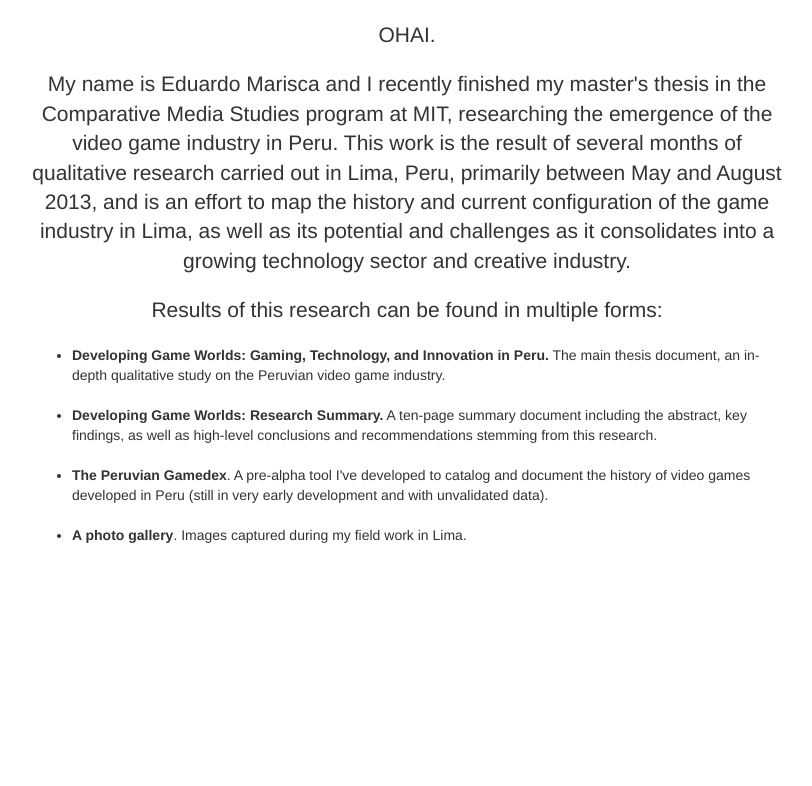
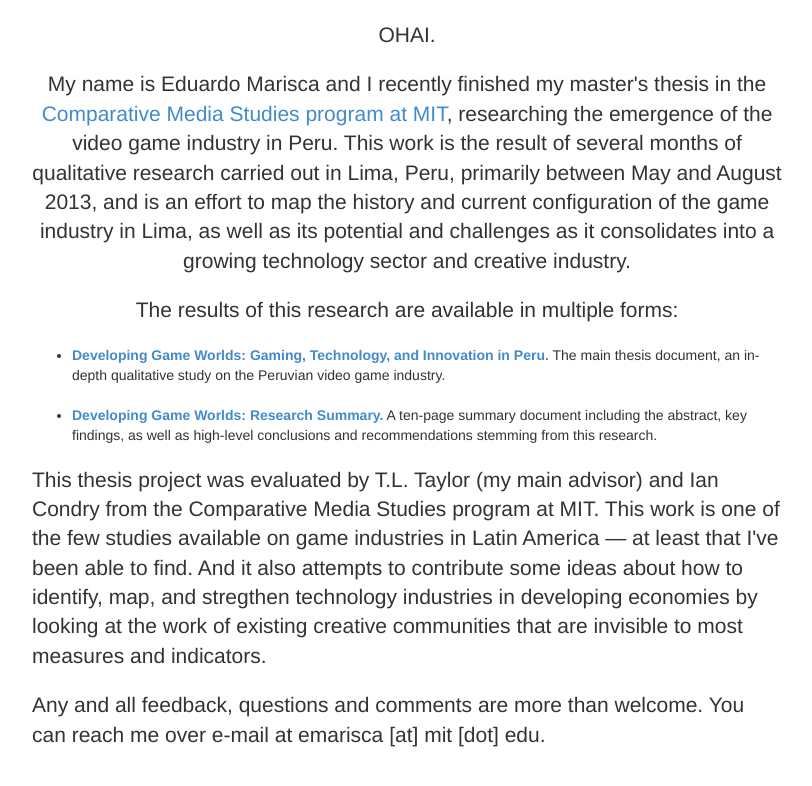
Before and after one commit to piscosour/piscosour.github.io, a Jekyll site: the page built from thesis/index.html, in a window 1280 px wide. Shown: the top 786 px of the page, without its empty margins (233-1045 px from the left). Built offline with Jekyll 4.4.1, drawn with Linux system fonts in a browser that asks for light colours.

Commit message:
updated + files

```diff
--- a/thesis/index.html
+++ b/thesis/index.html
@@ -3,11 +3,13 @@
 title: Developing Game Worlds. Gaming, Technology and Innovation in Peru.
 ---
 <p class="lead" style="text-align: center">OHAI.</p>
-<p class="lead" style="text-align: center">My name is Eduardo Marisca and I recently finished my master's thesis in the Comparative Media Studies program at MIT, researching the emergence of the video game industry in Peru. This work is the result of several months of qualitative research carried out in Lima, Peru, primarily between May and August 2013, and is an effort to map the history and current configuration of the game industry in Lima, as well as its potential and challenges as it consolidates into a growing technology sector and creative industry.</p>
-<p class="lead" style="text-align: center">Results of this research can be found in multiple forms:</p>
+<p class="lead" style="text-align: center">My name is Eduardo Marisca and I recently finished my master's thesis in the <a href="http://cmsw.mit.edu">Comparative Media Studies program at MIT</a>, researching the emergence of the video game industry in Peru. This work is the result of several months of qualitative research carried out in Lima, Peru, primarily between May and August 2013, and is an effort to map the history and current configuration of the game industry in Lima, as well as its potential and challenges as it consolidates into a growing technology sector and creative industry.</p>
+<p class="lead" style="text-align: center">The results of this research are available in multiple forms:</p>
 <ul>
-<li style="margin-top: 20px; margin-bottom: 20px"><strong>Developing Game Worlds: Gaming, Technology, and Innovation in Peru.</strong> The main thesis document, an in-depth qualitative study on the Peruvian video game industry.</li>
-<li style="margin-top: 20px; margin-bottom: 20px"><strong>Developing Game Worlds: Research Summary.</strong> A ten-page summary document including the abstract, key findings, as well as high-level conclusions and recommendations stemming from this research.</li>
-<li style="margin-top: 20px; margin-bottom: 20px"><strong>The Peruvian Gamedex</strong>. A pre-alpha tool I've developed to catalog and document the history of video games developed in Peru (still in very early development and with unvalidated data).</li>
-<li style="margin-top: 20px; margin-bottom: 20px"><strong>A photo gallery</strong>. Images captured during my field work in Lima.</li>
+<li style="margin-top: 20px; margin-bottom: 20px"><a href="/files/EM-DGW-Final.pdf"><strong>Developing Game Worlds: Gaming, Technology, and Innovation in Peru.</strong></a> The main thesis document, an in-depth qualitative study on the Peruvian video game industry.</li>
+<li style="margin-top: 20px; margin-bottom: 20px"><a href="/files/EM-DGW-ResearchSummary.pdf"><strong>Developing Game Worlds: Research Summary.</strong></a> A ten-page summary document including the abstract, key findings, as well as high-level conclusions and recommendations stemming from this research.</li>
+<!--<li style="margin-top: 20px; margin-bottom: 20px"><strong>The Peruvian Gamedex</strong>. A pre-alpha tool I've developed to catalog and document the history of video games made in Peru (still in very early development and with unvalidated data).</li>
+<li style="margin-top: 20px; margin-bottom: 20px"><strong>A photo gallery</strong>. Images captured during my field work in Lima.</li>-->
 </ul>
+<p class="lead">This thesis project was evaluated by T.L. Taylor (my main advisor) and Ian Condry from the Comparative Media Studies program at MIT. This work is one of the few studies available on game industries in Latin America &mdash; at least that I've been able to find. And it also attempts to contribute some ideas about how to identify, map, and stregthen technology industries in developing economies by looking at the work of existing creative communities that are invisible to most measures and indicators.</p>
+<p class="lead">Any and all feedback, questions and comments are more than welcome. You can reach me over e-mail at emarisca [at] mit [dot] edu.</p>
```
Also changed, not shown: 2 other files.
